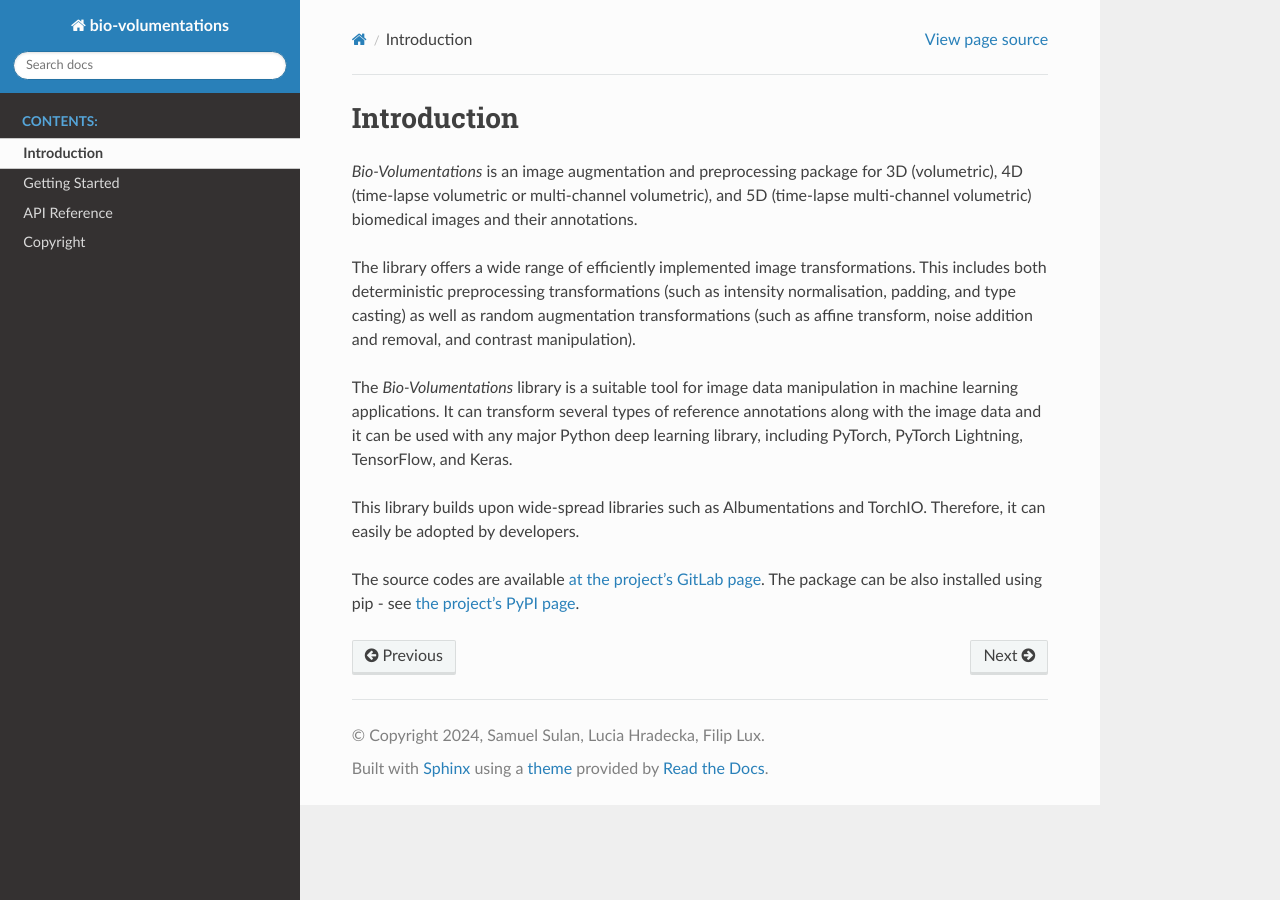
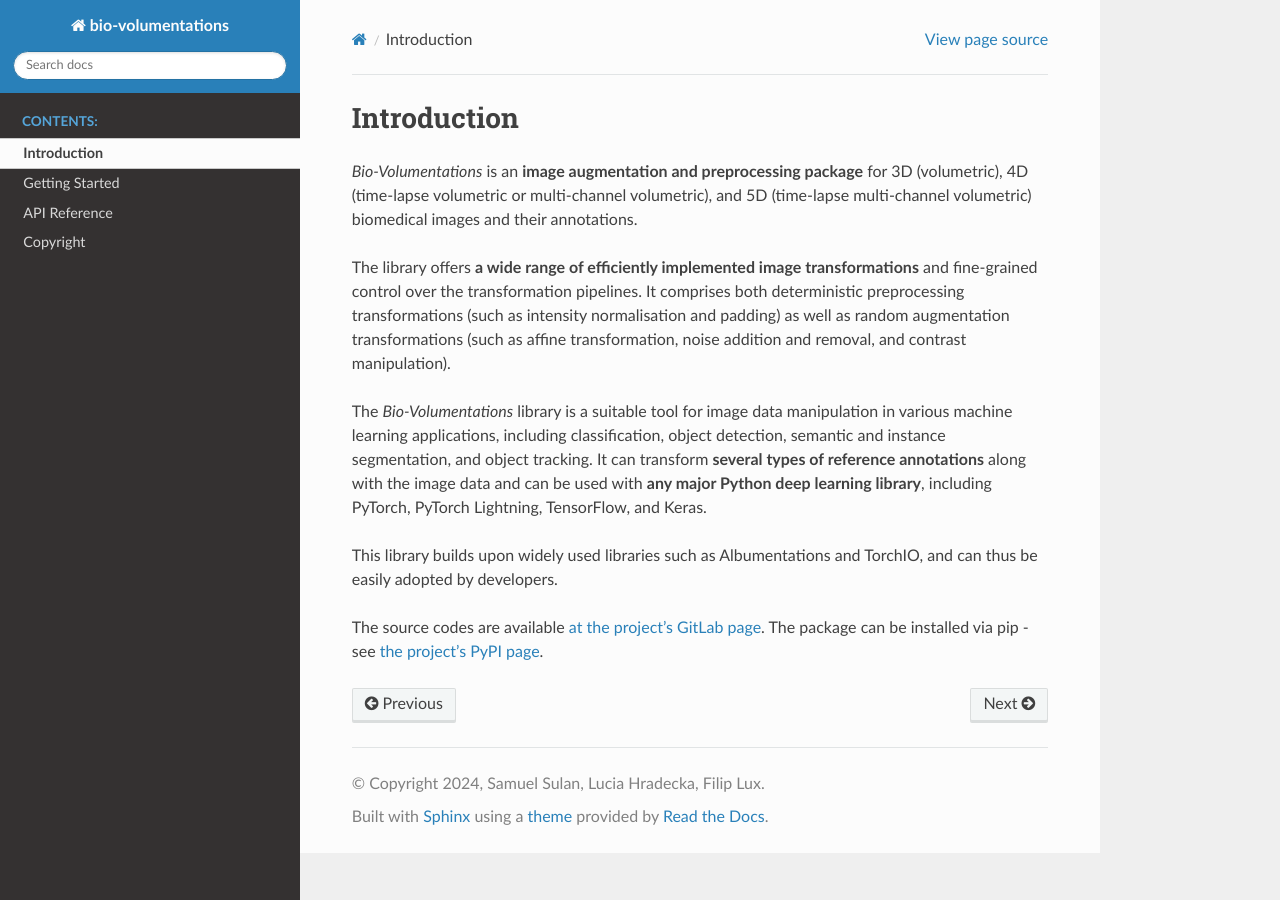
Before and after one commit to xluciadh/bio-volumentations, a Sphinx documentation site: the page built from docs/source/intro.rst, in a window 1280 px wide. Built offline with Sphinx 7.4.7 and the Read the Docs theme 3.1.0, drawn with Linux system fonts in a browser that asks for light colours.

Commit message:
update README.md and the Getting started guide

```diff
--- a/docs/source/index.rst
+++ b/docs/source/index.rst
@@ -5,8 +5,8 @@ Welcome to Bio-Volumentations' documentation!
 
 `Bio-Volumentations` is an image augmentation and preprocessing package for 3D, 4D, and 5D biomedical images.
 
-The library offers a wide range of efficiently implemented transforms for annotated volumetric images, an easy-to-use API,
-and a neat Getting Started guide. On top of that, it can be used to manipulate your image data in any context
+The library offers a wide range of efficiently implemented transforms for multidimensional images with annotations, an easy-to-use API,
+and this neat Getting Started guide. The library can be used to manipulate your image data in any context
 and with any major deep learning library.
 
 .. toctree::
--- a/docs/source/intro.rst
+++ b/docs/source/intro.rst
@@ -1,20 +1,21 @@
 Introduction
 ============
-`Bio-Volumentations` is an image augmentation and preprocessing package for 3D (volumetric),
+`Bio-Volumentations` is an **image augmentation and preprocessing package** for 3D (volumetric),
 4D (time-lapse volumetric or multi-channel volumetric), and 5D (time-lapse multi-channel volumetric)
 biomedical images and their annotations.
 
-The library offers a wide range of efficiently implemented image transformations.
-This includes both deterministic preprocessing transformations (such as intensity normalisation, padding, and type casting)
-as well as random augmentation transformations (such as affine transform, noise addition and removal, and contrast manipulation).
+The library offers **a wide range of efficiently implemented image transformations**
+and fine-grained control over the transformation pipelines.
+It comprises both deterministic preprocessing transformations (such as intensity normalisation and padding)
+as well as random augmentation transformations (such as affine transformation, noise addition and removal, and contrast manipulation).
 
-The `Bio-Volumentations` library is a suitable tool for image data manipulation in machine learning applications.
-It can transform several types of reference annotations along with the image data and
-it can be used with any major Python deep learning library, including PyTorch, PyTorch Lightning, TensorFlow, and Keras.
+The `Bio-Volumentations` library is a suitable tool for image data manipulation in various machine learning applications,
+including classification, object detection, semantic and instance segmentation, and object tracking.
+It can transform **several types of reference annotations** along with the image data and
+can be used with **any major Python deep learning library**, including PyTorch, PyTorch Lightning, TensorFlow, and Keras.
 
-This library builds upon wide-spread libraries such as Albumentations and TorchIO.
-Therefore, it can easily be adopted by developers.
+This library builds upon widely used libraries such as Albumentations and TorchIO, and can thus be easily adopted by developers.
 
 The source codes are available
 `at the project's GitLab page <https://gitlab.fi.muni.cz/cbia/bio-volumentations/-/tree/1.3.0?ref_type=tags>`_.
-The package can be also installed using pip - see `the project's PyPI page <https://pypi.org/project/bio-volumentations/>`_.
+The package can be installed via pip - see `the project's PyPI page <https://pypi.org/project/bio-volumentations/>`_.
```
Also changed, not shown: README.md (+1 -1 lines), docs/source/examples.rst (+35 -29 lines).
